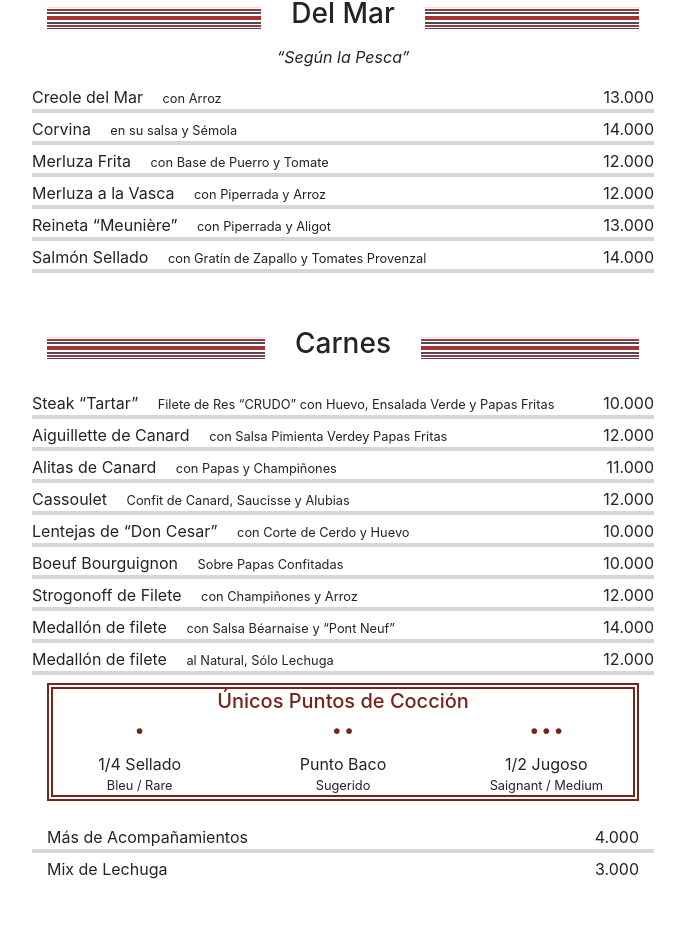
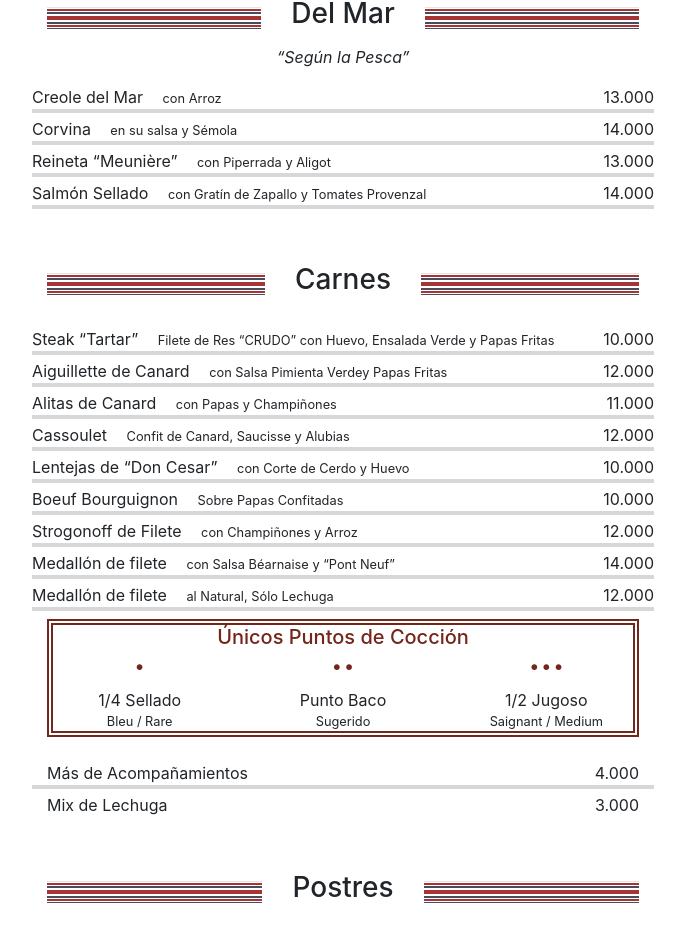
Before and after one commit to durbonca/Menu-QR-Google-sheet, a React (Create React App) app: page /Family in a window 1280 px wide. Shown: the part 2367-3293 px from the top of the page, without its empty margins (297-982 px from the left). Built offline with nearby package versions, Linux system fonts and the light colour scheme.

Commit message:
Update data.js

```diff
--- a/src/data/data.js
+++ b/src/data/data.js
@@ -47,8 +47,8 @@ const dataProducts = [{
         products: [
             { id: 1, name: 'Creole del Mar', description: 'con Arroz', price: '13.000' },
             { id: 11, name: 'Corvina', description: 'en su salsa y Sémola', price: '14.000' },
-            { id: 2, name: 'Merluza Frita', description: 'con Base de Puerro y Tomate', price: '12.000' },
-            { id: 3, name: 'Merluza a la Vasca', description: 'con Piperrada y Arroz', price: '12.000' },
+            /* { id: 2, name: 'Merluza Frita', description: 'con Base de Puerro y Tomate', price: '12.000' }, */
+            /* { id: 3, name: 'Merluza a la Vasca', description: 'con Piperrada y Arroz', price: '12.000' }, */
             { id: 4, name: 'Reineta “Meunière”', description: 'con Piperrada y Aligot', price: '13.000' },
             { id: 5, name: 'Salmón Sellado', description: 'con Gratín de Zapallo y Tomates Provenzal', price: '14.000' }
         ]
```
